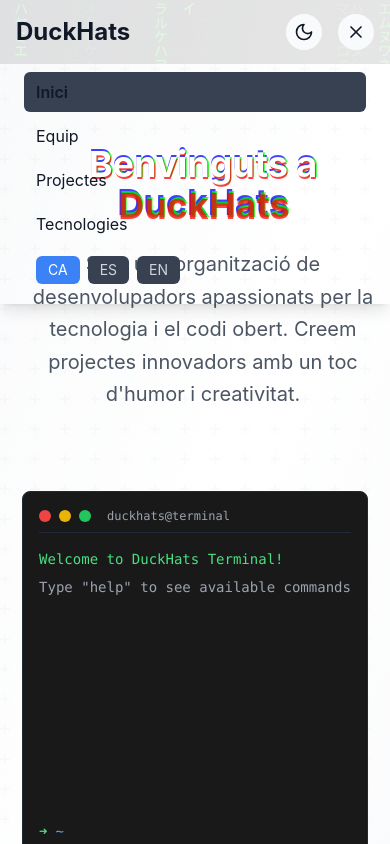
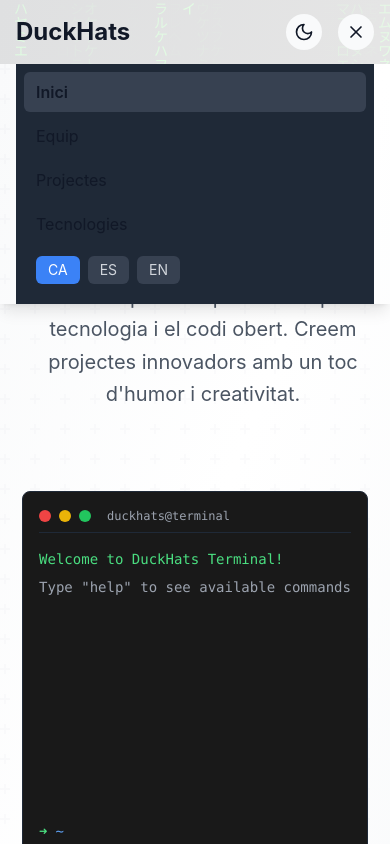
Before and after one commit to DuckHats/duckhats_portfolio, a React (Vite) app: page / in a window 390 px wide. Both pictures are taken after a click on the button 356 px from the left and 32 px from the top of the page. Shown: the top 844 px of the page. Built offline with nearby package versions, Linux system fonts and the light colour scheme.

Commit message:
fix: enhance mobile menu background color and update project name in Terminal component

```diff
--- a/src/components/Navbar.tsx
+++ b/src/components/Navbar.tsx
@@ -114,7 +114,7 @@ export const Navbar: React.FC = () => {
 
         {/* Mobile Menu */}
         {isOpen && (
-          <div className="md:hidden">
+          <div className="md:hidden bg-gray-800">
             <div className="px-2 pt-2 pb-3 space-y-1">
               {menuItems.map((item) => (
                 <Link
--- a/src/components/Terminal.tsx
+++ b/src/components/Terminal.tsx
@@ -1,6 +1,7 @@
 import React, { useEffect, useState, useRef } from 'react';
 import { motion, AnimatePresence } from 'framer-motion';
 import { useTranslation } from 'react-i18next';
+import { Navigate, redirect } from 'react-router-dom';
 
 interface Command {
   command: string;
@@ -43,7 +44,7 @@ export const Terminal: React.FC = () => {
       description: 'List our projects',
       handler: () => [
         '📂 Current projects:',
-        '  • Food for Ducks - food orders gesture app',
+        '  • menu-ginebro-front - food orders gesture app',
         '',
         'Type "cd project-name" for more info'
       ]
@@ -83,6 +84,7 @@ export const Terminal: React.FC = () => {
       if (normalizedCmd.startsWith('cd ')) {
         const project = normalizedCmd.split(' ')[1];
         response = [`Navigating to ${project}...`, 'Project details will be displayed below'];
+        window.location.href = `https://github.com/DuckHats/${project}`;
         setTimeout(() => {
           const element = document.getElementById('projects');
           element?.scrollIntoView({ behavior: 'smooth' });
```
